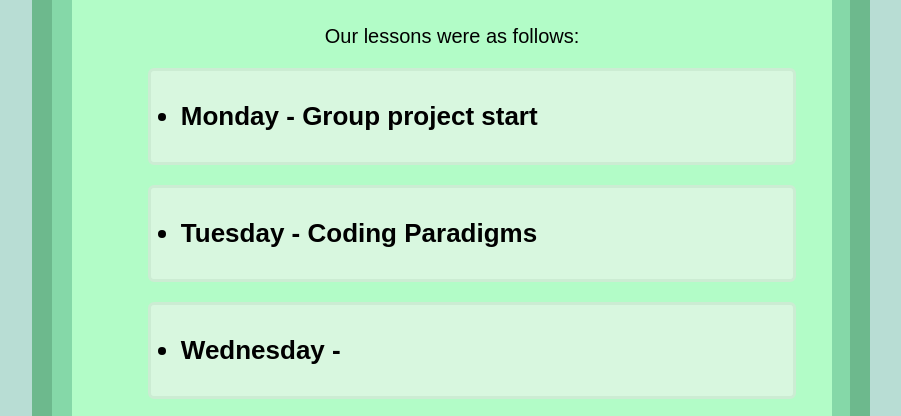
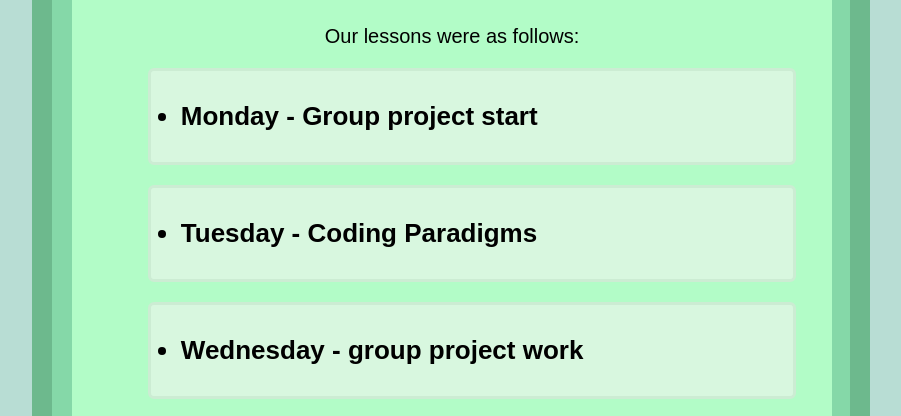
Before and after one commit to TomKeny/journalWebsite, a plain HTML site: page WeekSix.html in a window 1280 px wide. Shown: the part 457-873 px from the top of the page, without its empty margins (189-1090 px from the left). Drawn offline with Linux system fonts and the light colour scheme.

Commit message:
Updated week 6 wednesday

```diff
--- a/WeekSix.html
+++ b/WeekSix.html
@@ -71,8 +71,9 @@
                     <p>A lot of programming languages work extremely similarly however they use different syntax, almost all programming languages use at least one of the paradigms I have mentioned in this day's notes</p>
                 </div>
                 <div class="day">
-                    <li>Wednesday - </li>
+                    <li>Wednesday - group project work</li>
                     <div class="divider"></div>
+                    <p>On wednesday we spent the whole day working on our group projects, I will go into more detail of our group project on friday</p>
                 </div>
                 <div class="day">
                     <li>Thursday - </li>
```
